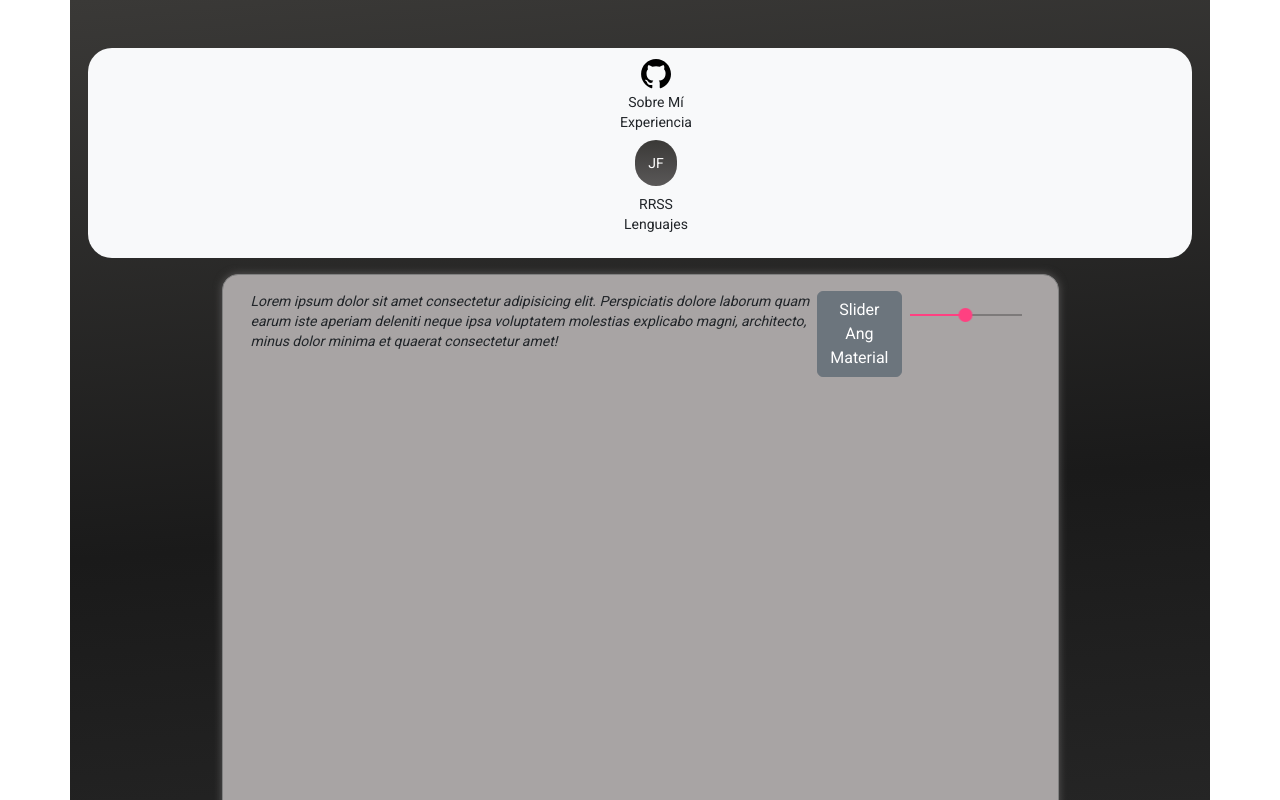
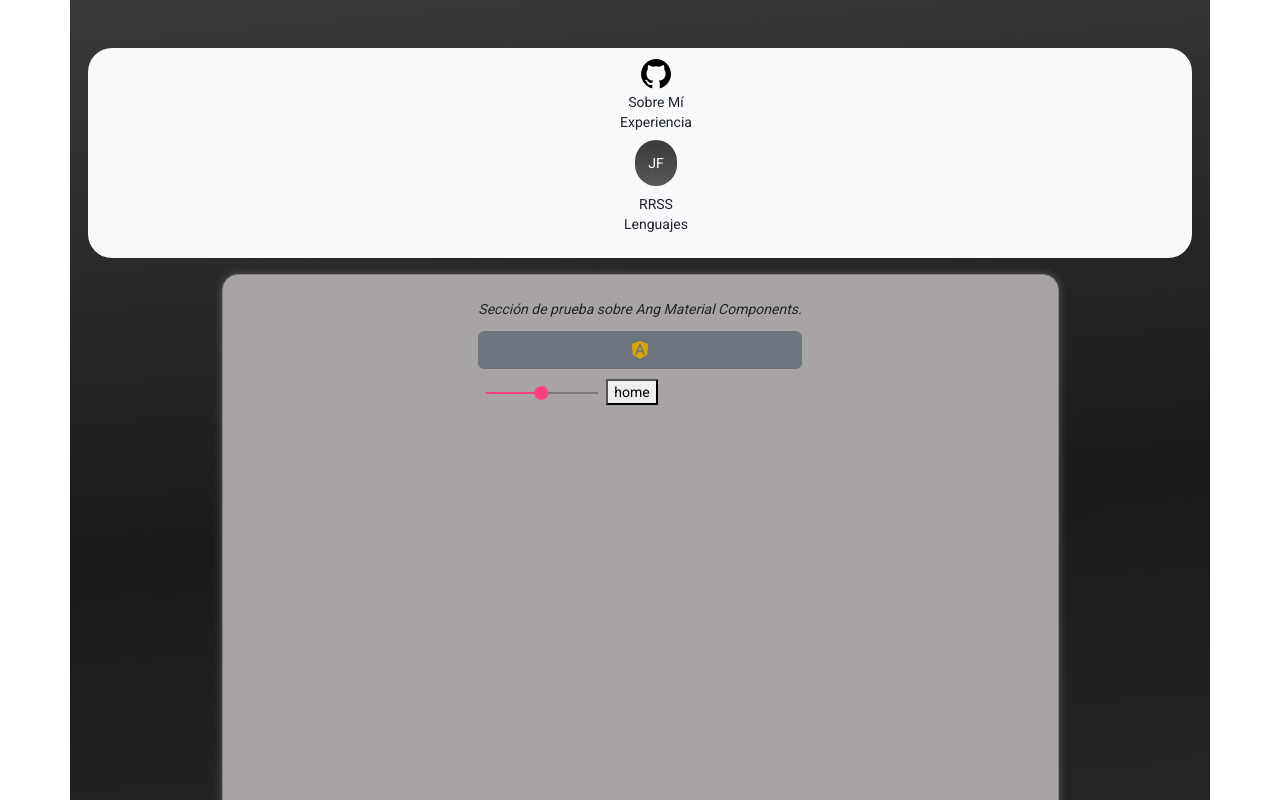
Before and after one commit to Jeremiias8/inf_personal_portfolio, an Angular app: page / in a window 1280 px wide. Shown: the top 800 px of the page. Built offline with nearby package versions, Linux system fonts and the light colour scheme.

Commit message:
new ng components

```diff
--- a/src/app/app-routing.module.ts
+++ b/src/app/app-routing.module.ts
@@ -9,6 +9,7 @@ import { ExperienceComponent } from './components/experience/experience.componen
 import { RrssComponent } from './components/rrss/rrss.component';
 import { LanguagesComponent } from './components/languages/languages.component';
 import { ErrorComponent } from './components/error/error.component';
+import { DialogMaterialComponent } from './components/dialog-material/dialog-material.component';
 
 
 const routes: Routes = [
@@ -16,6 +17,7 @@ const routes: Routes = [
   { path: 'experience', component: ExperienceComponent },
   { path: 'rrss', component: RrssComponent },
   { path: 'languages', component: LanguagesComponent },
+  { path: 'dialogmat', component: DialogMaterialComponent },
   { path: '**', component: ErrorComponent }
 ];
 
--- a/src/app/app.module.ts
+++ b/src/app/app.module.ts
@@ -1,4 +1,4 @@
-import { NgModule } from '@angular/core';
+import { CUSTOM_ELEMENTS_SCHEMA, NgModule } from '@angular/core';
 import { BrowserModule } from '@angular/platform-browser';
 
 import { AppRoutingModule } from './app-routing.module';
@@ -13,6 +13,7 @@ import { BrowserAnimationsModule } from '@angular/platform-browser/animations';
 
 /* Ang Material */
 import { MatSliderModule } from '@angular/material/slider';
+import { DialogMaterialComponent } from './components/dialog-material/dialog-material.component';
 
 @NgModule({
   declarations: [
@@ -22,7 +23,8 @@ import { MatSliderModule } from '@angular/material/slider';
     RrssComponent,
     ExperienceComponent,
     ErrorComponent,
-    LanguagesComponent
+    LanguagesComponent,
+    DialogMaterialComponent
   ],
   imports: [
     BrowserModule,
@@ -31,6 +33,7 @@ import { MatSliderModule } from '@angular/material/slider';
     MatSliderModule
   ],
   providers: [],
-  bootstrap: [AppComponent]
+  bootstrap: [AppComponent],
+  schemas: [CUSTOM_ELEMENTS_SCHEMA]
 })
 export class AppModule { }
--- /dev/null
+++ b/src/app/components/dialog-material/dialog-material.component.html
@@ -0,0 +1,18 @@
+<div class="container-fluid">
+  <h3>Pequeño diálogo de Ang Material Components</h3>
+
+  <ol>
+    <li>
+      <mat-form-field appearance="fill">
+        <mat-label>Tu nombre es....?</mat-label>
+        <input matInput [(ngModel)]="name">
+      </mat-form-field>
+    </li>
+    <li>
+      <button mat-raised-button (click)="openDialog()">Elige uno</button>
+    </li>
+    <li *ngIf="footballer">
+      Elige: <i>{{ footballer }}</i>
+    </li>
+  </ol>
+</div>
--- /dev/null
+++ b/src/app/components/dialog-material/dialog-material.component.ts
@@ -0,0 +1,36 @@
+import { Component, OnInit } from '@angular/core';
+import { MatDialog, MatDialogRef, MAT_DIALOG_DATA } from '@angular/material/dialog';
+
+export interface DialogData {
+  footballer: string;
+  name: string;
+}
+
+@Component({
+  selector: 'app-dialog-material',
+  templateUrl: './dialog-material.component.html',
+  styleUrls: ['./dialog-material.component.css']
+})
+export class DialogMaterialComponent implements OnInit {
+
+  footballer: string;
+  name: string;
+
+  constructor(public dialog: MatDialog) { }
+
+  openDialog(): void {
+    const dialogRef = this.dialog.open(DialogMaterialComponent, {
+      width: '250px',
+      data: { name: this.name, footballer: this.footballer },
+    });
+
+    dialogRef.afterClosed().subscribe(result => {
+      console.log('The dialog was closed');
+      this.footballer = result;
+    });
+  }
+
+  ngOnInit(): void {
+  }
+
+}
--- a/src/app/components/error/error.component.html
+++ b/src/app/components/error/error.component.html
@@ -1,8 +1,14 @@
-<div class="container-fluid justify-content-center d-flex">
+<div class="container-fluid justify-content-center d-grid p-2">
 
-  <span><p><i>Lorem ipsum dolor sit amet consectetur adipisicing elit. Perspiciatis dolore laborum quam earum iste aperiam deleniti neque ipsa voluptatem molestias explicabo magni, architecto, minus dolor minima et quaerat consectetur amet!</i></p></span>
+  <span><p><i>Sección de prueba sobre Ang Material Components.</i></p></span>
 
-  <button class="btn btn-secondary">Slider Ang Material</button>
+  <button class="btn btn-secondary"><img src="../../../assets/icons/svg/bxl-angular.svg" alt="Ang Icon"></button>
 
-  <mat-slider min="1" max="100" step="1" value="50"></mat-slider>
+  <div class="flex-container">
+    <mat-slider min="1" max="100" step="1" value="50"></mat-slider>
+    <button mat-icon-button color="primary" aria-label="Icon Btn with vertical three dot">
+      <mat-icon>home</mat-icon>
+    </button>
+  </div>
+
 </div>
```
Also changed, not shown: src/app/components/dialog-material/dialog-material.component.css (added), src/assets/icons/svg/bxl-angular.svg (added), 1 other file (tests, documents, lock files or other folders).
